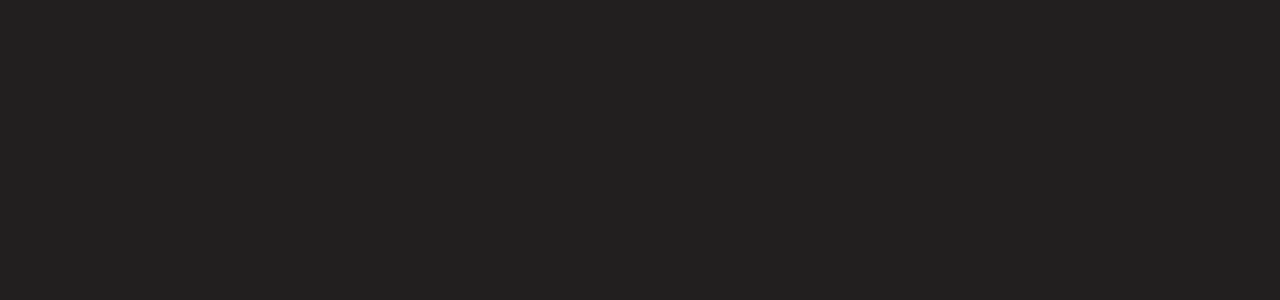
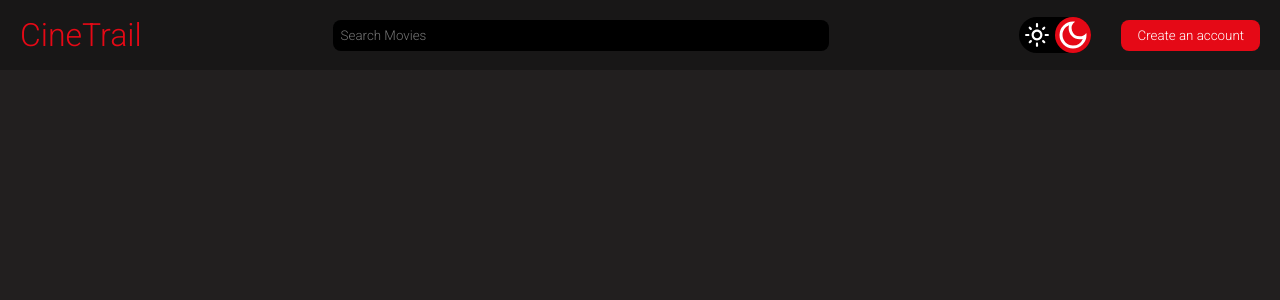
Before and after one commit to Unreachedx/CineTrail, a React (Vite) app: page / in a window 1280 px wide. Shown: the top 300 px of the page. Built offline with nearby package versions, Linux system fonts and the light colour scheme.

Commit message:
Session 1

```diff
--- a/package.json
+++ b/package.json
@@ -12,6 +12,7 @@
   "dependencies": {
     "react": "^18.2.0",
     "react-dom": "^18.2.0",
+    "react-icons": "^4.8.0",
     "react-router-dom": "^6.11.2"
   },
   "devDependencies": {
--- a/src/App.jsx
+++ b/src/App.jsx
@@ -1,13 +1,16 @@
 import './App.css'
+import Header from './components/Header/Header'
+import { BrowserRouter } from 'react-router-dom'
+import ThemeContextProvider from './contexts/ThemeContext'
 
 function App() {
 
   return (
-    <>
-      <div>
-
-      </div>
-    </>
+      <ThemeContextProvider>
+        <BrowserRouter>
+          <Header />
+        </BrowserRouter>
+      </ThemeContextProvider>
   )
 }
 
--- a/src/components/Header/Header.css
+++ b/src/components/Header/Header.css
@@ -0,0 +1,72 @@
+.header-container{
+    color: var(--white);
+    height: var(--header-height);
+    background-color: var(--transparent-bg);
+    position: fixed;
+    top: 0;
+    width: 100%;
+    padding: 0 20px;
+    display: flex;
+    justify-content: space-between;
+    align-items: center;
+}
+
+.header-light{
+    background-color: var(--white);
+
+}
+
+.logo{
+    color: var(--red);
+    font-size: 2rem;
+    font-weight: 300;
+}
+
+.search-container{
+    width: 40%
+}
+
+.search-input{
+    width: 100%;
+    border: none;
+    padding: 8px;
+    border-radius: 8px;
+    background-color: var(--black);
+    color: var(--grey-text);
+}
+
+.header-buttons-container{
+    display: flex;
+    align-items: center;
+    gap: 30px;
+}
+
+.theme-button-container{
+    background-color: var(--black);
+    border-radius: 20px;
+    display: flex;
+    justify-content: space-between;
+    align-items: center;
+    border: solid 1px var(--grey)
+}
+
+.theme-icon{
+    font-size: 36px;
+    border-radius: 50%;
+    cursor: pointer;
+    padding: 5px;
+}
+
+.theme-icon-active{
+    background-color: var(--red);
+    padding: 0;
+}
+
+.create-account-btn{
+    background-color: var(--red);
+    color: var(--white);
+    border: none;
+    padding: 8px 16px;
+    cursor: pointer;
+    border-radius: 8px;
+}
--- a/src/components/Header/Header.jsx
+++ b/src/components/Header/Header.jsx
@@ -1,12 +1,47 @@
-import React from 'react'
-import './Header.css'
+import React, { useContext } from "react";
+import "./Header.css";
+import { Link } from "react-router-dom";
+import { MdOutlineDarkMode, MdOutlineLightMode } from "react-icons/md";
+import { ThemeContext } from "../../contexts/ThemeContext";
 
 function Header() {
+  const { darkMode, setDarkMode } = useContext(ThemeContext);
+
+  const handleTheme = () => {
+    const newDarkMode = !darkMode;
+    setDarkMode(newDarkMode);
+    localStorage.setItem('darkMode', newDarkMode);
+  };
+
   return (
-    <header className='header-container'>
-
+    <header className={`header-container ${!darkMode && "header-light"}`}>
+      <Link to="/" className="logo">
+        CineTrail
+      </Link>
+      <div className="search-container">
+        <input
+          type="text"
+          placeholder="Search Movies"
+          className="search-input"
+        />
+      </div>
+      <div className="header-buttons-container">
+        {darkMode ? (
+          <div className="theme-button-container">
+            <MdOutlineLightMode onClick={handleTheme} className="theme-icon" />
+            <MdOutlineDarkMode className="theme-icon theme-icon-active" />
+          </div>
+        ) : (
+          <div className="theme-button-container">
+            <MdOutlineLightMode className="theme-icon theme-icon-active"
+            />
+            <MdOutlineDarkMode onClick={handleTheme} className="theme-icon" />
+          </div>
+        )}
+        <button className="create-account-btn">Create an account</button>
+      </div>
     </header>
-  )
+  );
 }
 
-export default Header
+export default Header;
--- /dev/null
+++ b/src/contexts/ThemeContext.jsx
@@ -0,0 +1,23 @@
+import { createContext, useState, useEffect } from "react"
+
+
+export const ThemeContext = createContext();
+
+export default function ThemeContextProvider(props) {
+
+    const [darkMode, setDarkMode] = useState(true)
+
+    useEffect(()=>{
+        const theme = localStorage.getItem('darkMode');
+        if(theme){
+            setDarkMode(JSON.parse(theme));
+        }
+    }, [])
+
+    return(
+        <ThemeContext.Provider value = {{darkMode, setDarkMode}}>
+            {props.children}
+        </ThemeContext.Provider>
+    )
+
+}
```
Also changed, not shown: 1 other file (tests, documents, lock files or other folders).
